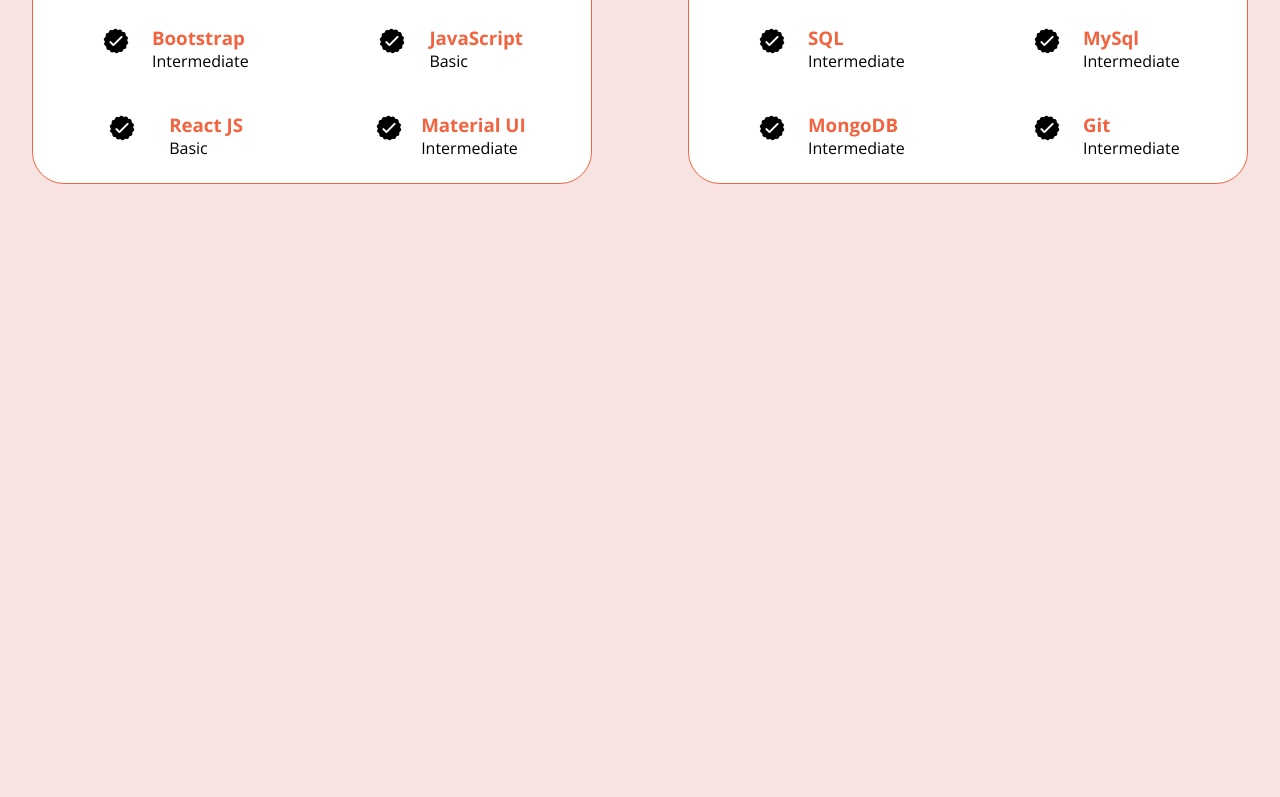
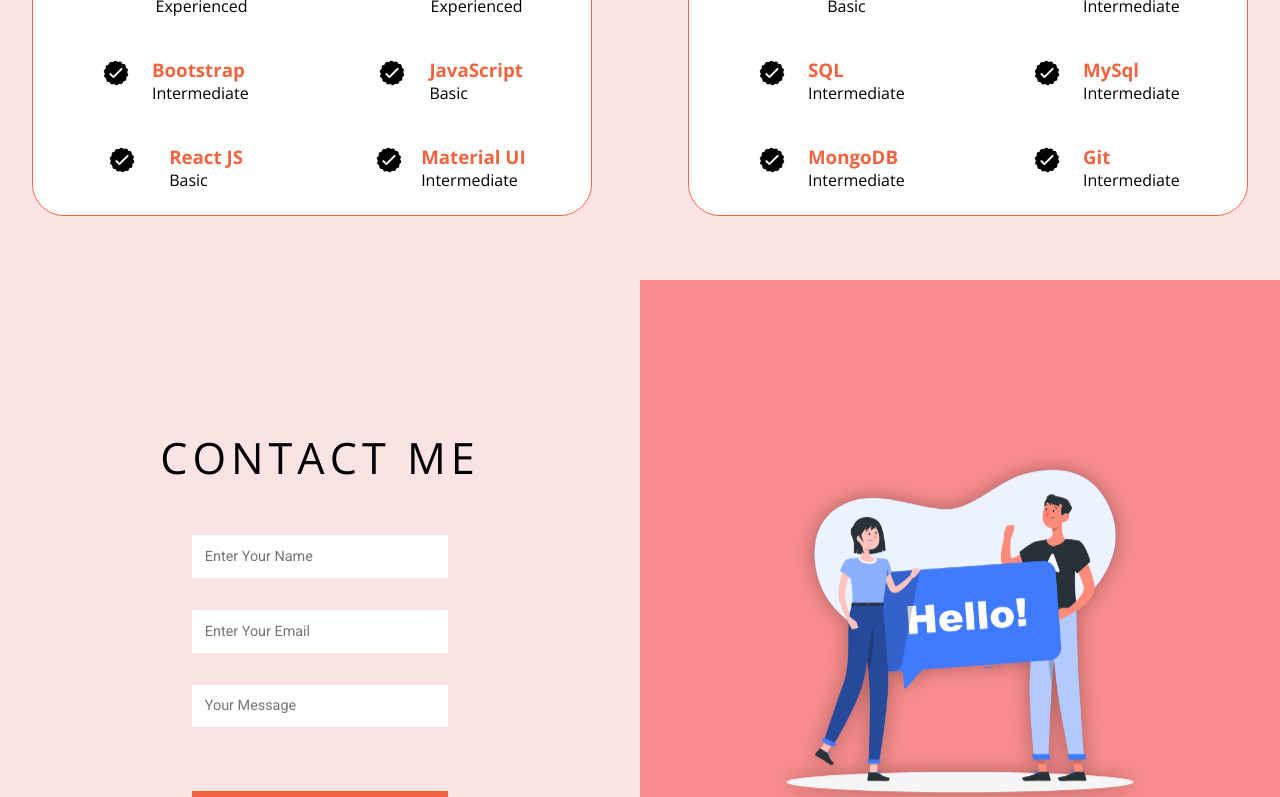
Before and after one commit to hbin1911/portfolio, a React (Create React App) app: page / in a window 1280 px wide. Shown: the part 2000-2797 px from the top of the page. Before the commit the page ends 2248 px from the top, so only its background shows below. Built offline with nearby package versions, Linux system fonts and the light colour scheme.

Commit message:
created contact and footer

```diff
--- a/src/App.js
+++ b/src/App.js
@@ -1,7 +1,10 @@
+import { Toaster } from "react-hot-toast";
+import Contact from "./components/Contact";
 import Header from "./components/Header";
 import Home from "./components/Home";
 import Skills from "./components/Skills";
 import Work from "./components/Work";
+import Footer from "./components/Footer";
 
 function App() {
   return (
@@ -10,6 +13,9 @@
     <Home />
     <Work />
     <Skills />
+    <Contact />
+    <Toaster/>
+    <Footer />
     </>
   );
 }
--- /dev/null
+++ b/src/components/Contact.jsx
@@ -0,0 +1,37 @@
+import React, {useState} from 'react';
+import vg from "../assests/vg.png";
+import toast from 'react-hot-toast';
+
+const Contact = () => {
+
+    const [name, setName] = useState("");
+    const [email, setEmail] = useState("");
+    const [message, setMessage] = useState("");
+
+    const submitHandler = (e) => {
+        e.preventDefault();
+        console.log(name, email, message);
+        toast.success("Message Sent")
+    }
+
+  return (
+    <div id='contact'>
+      <section>
+        <form onSubmit={submitHandler}>
+            <h2>Contact Me</h2>
+
+            <input type="text" value={name} onChange={(e)=>setName(e.target.value)} placeholder='Enter Your Name' required/>
+            <input type="email" value={email} onChange={(e)=>setEmail(e.target.value)} placeholder='Enter Your Email' required/>
+            <input type="text" value={message} onChange={(e)=>setMessage(e.target.value)} placeholder='Your Message' required/>
+
+            <button type='submit'>Send</button>
+        </form>
+      </section>
+      <aside>
+        <img src={vg} alt="contact image" />
+      </aside>
+    </div>
+  )
+}
+
+export default Contact
--- /dev/null
+++ b/src/components/Footer.jsx
@@ -0,0 +1,45 @@
+import React from "react";
+import {
+    AiFillGithub,
+    AiFillInstagram,
+    AiFillYoutube,
+    AiOutlineArrowUp,
+  } from "react-icons/ai";
+
+
+const Footer = () => {
+  return (
+    <footer>
+      <div>
+        <img
+          src={"https://avatars.githubusercontent.com/u/25058652"}
+          alt="Founder"
+        />
+
+        <h2>Rajas Mulik</h2>
+        <p>Motivation is temporary, but discipline last forever.</p>
+      </div>
+
+      <aside>
+        <h2>Social Media</h2>
+
+        <article>
+          {/* <a href="https://youtube.com/6packprogrammer" target={"blank"}>
+            <AiFillYoutube />
+          </a> */}
+          <a href="https://instagram.com/rajas_mulik_1911" target={"blank"}>
+            <AiFillInstagram />
+          </a>
+          <a href="https://github.com/hbin1911" target={"blank"}>
+            <AiFillGithub />
+          </a>
+        </article>
+      </aside>
+      <a href="#home">
+        <AiOutlineArrowUp />
+      </a>
+    </footer>
+  );
+};
+
+export default Footer;
--- a/src/components/Header.jsx
+++ b/src/components/Header.jsx
@@ -16,7 +16,7 @@
         <a href="#work">Work</a>
         {/* <a href="#timeline">Experience</a> */}
         <a href="#skills">Skills</a>
-        <a href="#testimonial">Testimonial</a>
+        {/* <a href="#testimonial">Testimonial</a> */}
         <a href="#contact">Contact</a>
     </div>
     <a href="mailto:rajas.mulik@gmail.com">
--- a/src/components/Skills.jsx
+++ b/src/components/Skills.jsx
@@ -7,7 +7,7 @@
     <div id="skills">
       <section id="experience">
         <p className="section__text__p1">Explore My</p>
-        <h1 className="title">Experience</h1>
+        <h1 className="title">Skills</h1>
         <div className="experience-details-container">
           <div className="about-containers">
             <div className="details-container">
--- a/src/components/Work.jsx
+++ b/src/components/Work.jsx
@@ -7,6 +7,7 @@
 const Work = () => {
   return (
     <div id="work">
+
       <h1 className="heading">Projects</h1>
       <div className="slide-container">
         <div className="slide-content">
--- a/src/styles/animation.scss
+++ b/src/styles/animation.scss
@@ -1,7 +1,17 @@
+@keyframes animateSvg {
+    to {
+      transform: translate(-50%, -10px);
+    }
+  }
 
+  @keyframes upanddown {
+    to {
+      transform: translateY(-5px);
+    }
+  }
 
-@keyframes animate{
-    to{
-        transform: translate(-50%, -10px);
+  @keyframes upupdowndown {
+    to {
+      transform: translateY(-10px);
     }
-}
+  }
--- a/src/styles/app.scss
+++ b/src/styles/app.scss
@@ -4,6 +4,8 @@
 @import "header";
 @import "home";
 @import "animation";
+@import "contact";
+@import "footer";
 // @import "work";
 
 
--- /dev/null
+++ b/src/styles/contact.scss
@@ -0,0 +1,60 @@
+#contact{
+    min-height: 90vh;
+    display: grid;
+    grid-template-columns: 1fr 1fr;
+
+
+    >section{
+        background-color: $color1;
+        width: 100%;
+        height: 100%;
+
+        >form{
+            display: flex;
+            flex-direction: column;
+            align-items: center;
+            justify-content: center;
+            height: 100%;
+            >h2{
+                text-align: center;
+                font: 100 2.7rem $text2;
+                letter-spacing: 5px;
+                text-transform: uppercase;
+                margin: 2rem;
+            }
+            > input, > button{
+                padding: 0.8rem;
+                width: 40%;
+                outline: none;
+                font: 400 0.9rem $text1;
+                margin: 1rem;
+                border: none;
+            }
+            > button{
+                cursor: pointer;
+                background-color: $color3;
+                color: $color4;
+                font: 400 1rem $text1;
+                text-transform: uppercase;
+                margin: 3rem;
+                &:hover{
+                    background-color: $color3_1;
+                }
+            }
+        }
+    }
+    > aside {
+        width: 100%;
+        height: 100%;
+        background-color: $color3_light;
+        display: grid;
+        place-items: center;
+        img {
+          width: 70%;
+          height: 70%;
+          object-fit: contain;
+          filter: drop-shadow(0 0 10px rgba(0, 0, 0, 0.322));
+          animation: upupdowndown 0.7s infinite linear alternate;
+        }
+      }
+}
--- /dev/null
+++ b/src/styles/footer.scss
@@ -0,0 +1,59 @@
+footer {
+    min-height: 100px;
+    // background-color: #fae3e3;
+    background-color: $color6;
+    color: $color4;
+    // color: black;
+    padding: 2rem 0;
+    padding-left: $p;
+    display: grid;
+    grid-template-columns: 10fr 3fr 1fr;
+    align-items: center;
+    justify-items: center;
+    text-align: center;
+    > div {
+      width: 100%;
+      border-left: 2px solid $color4;
+      border-right: 2px solid $color4;
+      > img {
+        width: 100px;
+        height: 100px;
+        border-radius: 50%;
+        object-fit: contain;
+      }
+
+      > h2 {
+        margin: 1rem;
+      }
+      > p {
+        font: 400 1.2rem $text2;
+      }
+    }
+
+    > aside > article {
+      margin-top: 1rem;
+      display: flex;
+      flex-direction: column;
+      align-items: center;
+      svg {
+        font-size: 2rem;
+        color: $color4;
+        &:hover {
+          color: $color3;
+        }
+      }
+    }
+
+    > a {
+      width: 50px;
+      height: 50px;
+      background-color: $color4;
+      border-radius: 50%;
+      display: grid;
+      place-items: center;
+      svg {
+        font-size: 2rem;
+        color: $color3;
+      }
+    }
+  }
--- a/src/styles/skills.css
+++ b/src/styles/skills.css
@@ -3,6 +3,7 @@
     height: 2rem;
   }
   .section__text__p1 {
+    margin-top: 2rem;
     text-align: center;
   }
   .title {
--- a/src/styles/work.css
+++ b/src/styles/work.css
@@ -6,7 +6,10 @@
 
 
   }
-
+  .heading{
+    font-size: 3rem;
+    text-align: center;
+  }
   .slide-container{
     overflow-x: scroll;
     margin: 3rem;
```
